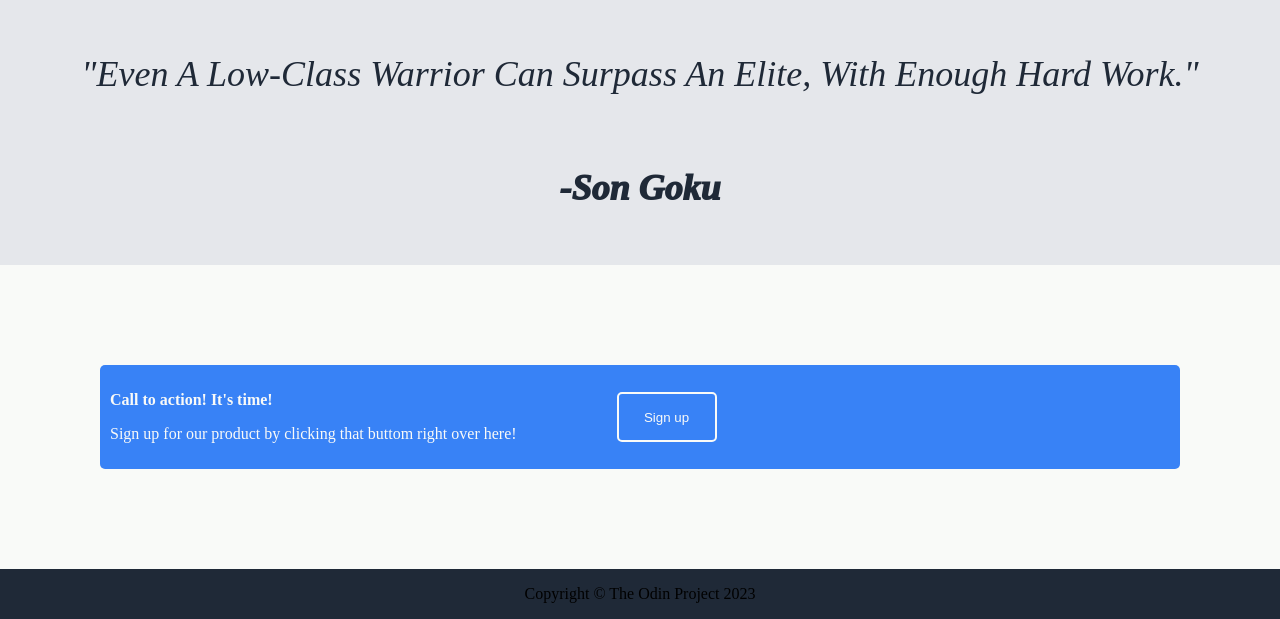
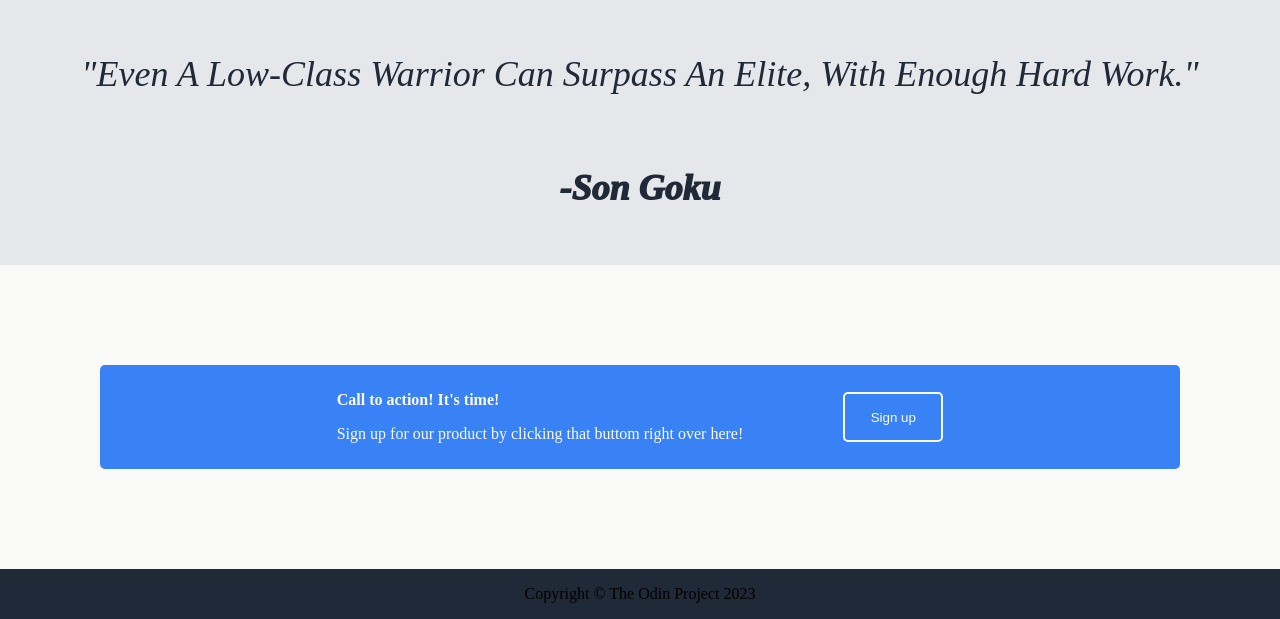
Before and after one commit to snoltef/Ladingpage, a plain HTML site: page index.html in a window 1280 px wide. Shown: the part 653-1272 px from the top of the page. Drawn offline with Linux system fonts and the light colour scheme.

Commit message:
Center call to action items

```diff
--- a/style.css
+++ b/style.css
@@ -28,7 +28,7 @@ background-color:#e5e7eb;justify-content:center;align-items: center;padding: 20p
     .quote .goku{font-weight: 1000;align-self: center}
 
 .call{display: flex; padding: 100px;background-color: #f9faf8;align-items: center;justify-content: center;}
-.callto{padding:10px; flex;background-color: #3882f6;border-radius: 5px;display: flex;
+.callto{padding:10px; display: flex;background-color: #3882f6;border-radius: 5px; justify-content: center;align-items: center;
 flex: 1 1 auto;align-self: center;color: #f9faf8;gap: 100px;}
 .action{font-weight: 700;}
 .signup{border: 2px solid #f9faf8;height: 50px;align-self: center;width: 100px;color: #f9faf8;}
```
